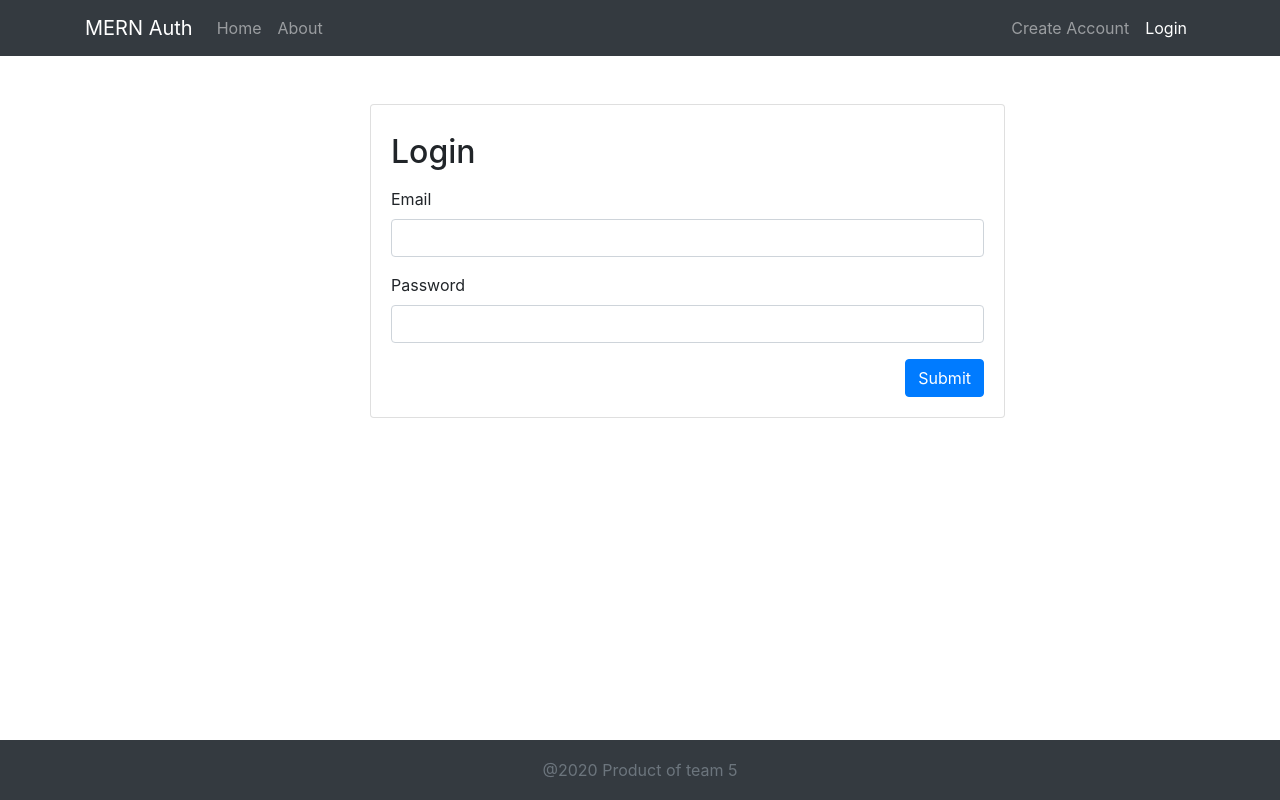
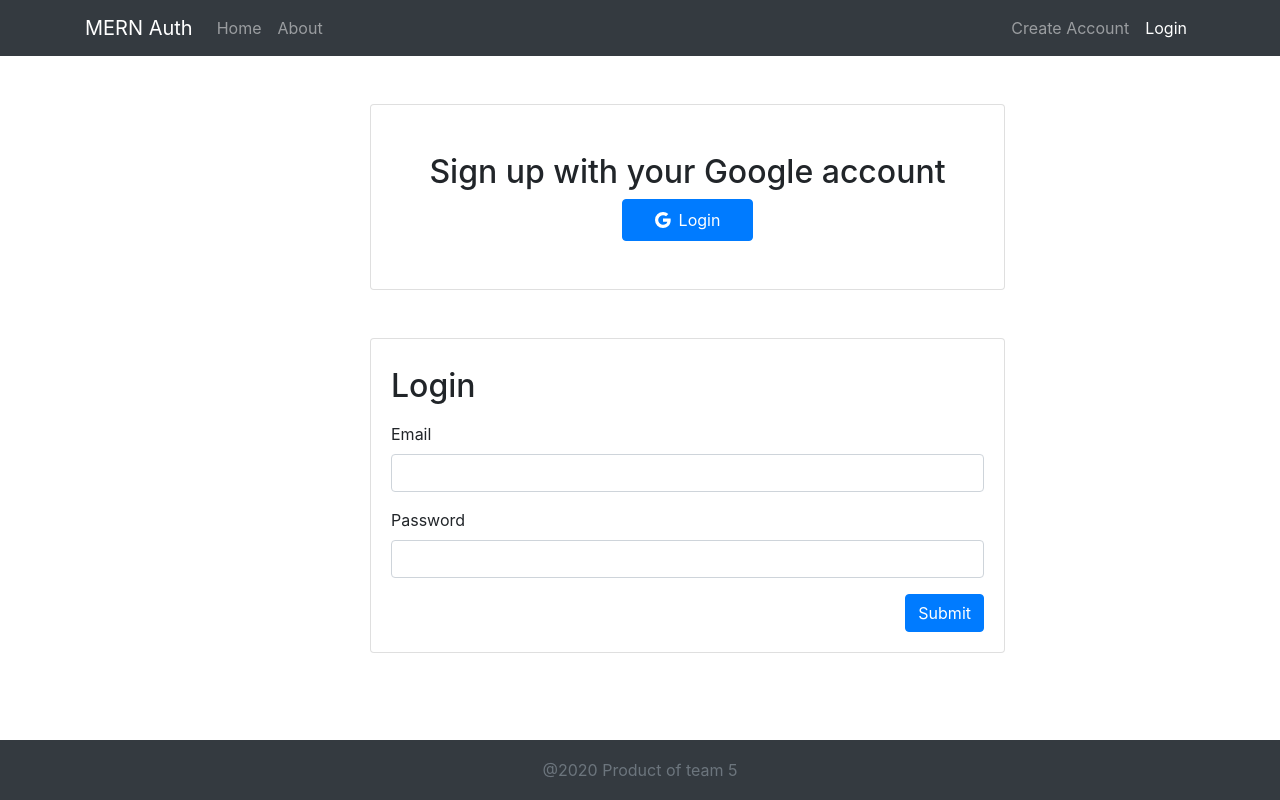
Before and after one commit to codebypaul/fitness_app_client, a React (Create React App) app: page /login in a window 1280 px wide. Built offline with nearby package versions, Linux system fonts and the light colour scheme; no server answers.

Commit message:
made google sign in button *not functional

```diff
--- /dev/null
+++ b/src/components/GoogleBtn.js
@@ -0,0 +1,25 @@
+import { Link } from 'react-router-dom'
+import styled from 'styled-components'
+
+const GoogleBtn = ()=> {
+    return (
+
+        <Link to="">
+            <GoogleBtnCont className="btn btn-primary">
+                <svg xmlns="http://www.w3.org/2000/svg" width="16" height="16" fill="currentColor" class="bi bi-google mr-2" viewBox="0 0 16 16">
+                    <path d="M15.545 6.558a9.42 9.42 0 0 1 .139 1.626c0 2.434-.87 4.492-2.384 5.885h.002C11.978 15.292 10.158 16 8 16A8 8 0 1 1 8 0a7.689 7.689 0 0 1 5.352 2.082l-2.284 2.284A4.347 4.347 0 0 0 8 3.166c-2.087 0-3.86 1.408-4.492 3.304a4.792 4.792 0 0 0 0 3.063h.003c.635 1.893 2.405 3.301 4.492 3.301 1.078 0 2.004-.276 2.722-.764h-.003a3.702 3.702 0 0 0 1.599-2.431H8v-3.08h7.545z"/>
+                </svg>
+                Login
+            </GoogleBtnCont>
+        </Link>
+
+    )
+}
+
+const GoogleBtnCont = styled.button`
+    padding: .5rem 2rem;
+    display: flex;
+    justify-content: center;
+    align-items: center;
+`
+export default GoogleBtn
--- a/src/components/Login.js
+++ b/src/components/Login.js
@@ -4,6 +4,7 @@ import axios from 'axios';
 import jwt_decode from 'jwt-decode';
 import setAuthToken from '../utils/setAuthToken';
 import { Redirect } from 'react-router-dom';
+import GoogleBtn from './GoogleBtn'
 const REACT_APP_SERVER_URL = process.env.REACT_APP_SERVER_URL
 // import keys from '../utils/credentials';
 // const { REACT_APP_SERVER_URL } = keys;
@@ -45,7 +46,15 @@ const Login = (props) => {
     if (props.user) return <Redirect to='/profile' />
 
     return (
-        <div className="row mt-4 pb-5">
+        <div className="row my-4 pb-5">
+            <div className="col-md-7 offset-md-3 pb-5">
+                <div className="card d-flex align-items-center p-5">
+                    <h2 className="">
+                        Sign up with your Google account
+                    </h2>
+                    <GoogleBtn/>
+                </div>
+            </div>
             <div className="col-md-7 offset-md-3 pb-5">
                 <div className="card card-body">
                     <h2 className="py-2">Login</h2>
--- a/src/components/Signup.js
+++ b/src/components/Signup.js
@@ -2,6 +2,7 @@
 import React, { useState } from 'react';
 import axios from 'axios';
 import { Redirect } from 'react-router-dom';
+import GoogleBtn from './GoogleBtn'
 const REACT_APP_SERVER_URL = process.env.REACT_APP_SERVER_URL;
 // import keys from '../utils/credentials';
 // const { REACT_APP_SERVER_URL } = keys;
@@ -58,6 +59,14 @@ const Signup = () => {
     return (
         <div className="row my-4 pb-5">
             <div className="col-md-7 offset-md-3 pb-5">
+                <div className="card d-flex align-items-center p-5">
+                    <h2 className="">
+                        Sign up with your Google account
+                    </h2>
+                    <GoogleBtn/>
+                </div>
+            </div>
+            <div className="col-md-7 offset-md-3 pb-5">
                 <div className="card card-body my-3">
                     <h2 className="py-2">Signup</h2>
                     <form onSubmit={handleSubmit}>
```
Also changed, not shown: 1 other file (tests, documents, lock files or other folders).
